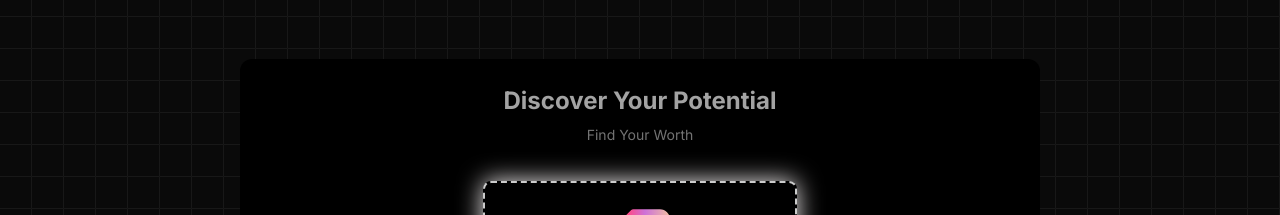
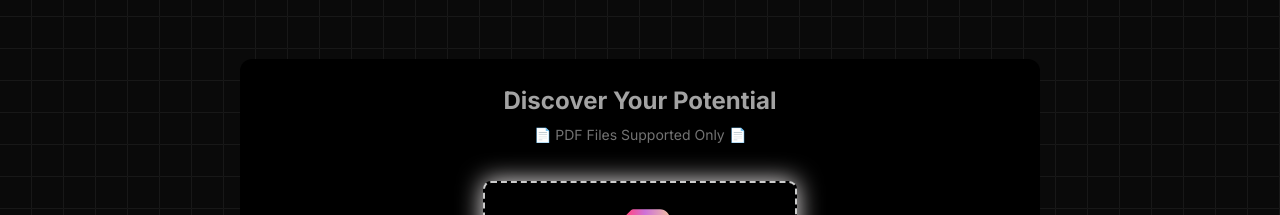
Before and after one commit to elijahgummer/CVWORTH, a Next.js app: page / in a window 1280 px wide. Shown: the part 2620-2835 px from the top of the page. Built offline with nearby package versions, Linux system fonts and the light colour scheme.

Commit message:
changed the code

```diff
--- a/app/page.tsx
+++ b/app/page.tsx
@@ -231,7 +231,7 @@ export function ThreeDCardDemo() {
             translateZ="60"
             className="text-neutral-500 text-sm max-w-sm mt-2 dark:text-neutral-300"
           >
-            Find Your Worth
+            📄 PDF Files Supported Only 📄
           </CardItem>
           <CardItem
             translateZ="100"
```
